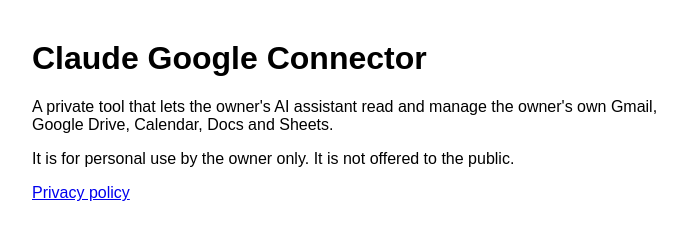
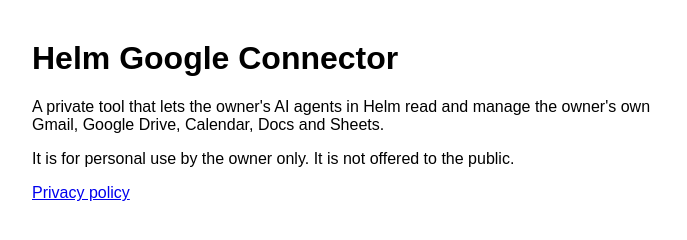
Before and after one commit to HaseebUllahButt/google-connector, a plain HTML site: page index.html in a window 1280 px wide. Shown: the whole page, without its empty margins (288-975 px from the left). Drawn offline with Linux system fonts and the light colour scheme.

Commit message:
Rename to Helm Google Connector

```diff
--- a/index.html
+++ b/index.html
@@ -1,7 +1,7 @@
-<!doctype html><html><head><meta charset="utf-8"><meta name="viewport" content="width=device-width,initial-scale=1"><title>Claude Google Connector</title></head>
+<!doctype html><html><head><meta charset="utf-8"><meta name="viewport" content="width=device-width,initial-scale=1"><title>Helm Google Connector</title></head>
 <body style="font-family:sans-serif;max-width:640px;margin:40px auto;padding:0 16px">
-<h1>Claude Google Connector</h1>
-<p>A private tool that lets the owner's AI assistant read and manage the owner's own Gmail, Google Drive, Calendar, Docs and Sheets.</p>
+<h1>Helm Google Connector</h1>
+<p>A private tool that lets the owner's AI agents in Helm read and manage the owner's own Gmail, Google Drive, Calendar, Docs and Sheets.</p>
 <p>It is for personal use by the owner only. It is not offered to the public.</p>
 <p><a href="privacy.html">Privacy policy</a></p>
 </body></html>
```
Also changed, not shown: privacy.html (+1 -1 lines).
